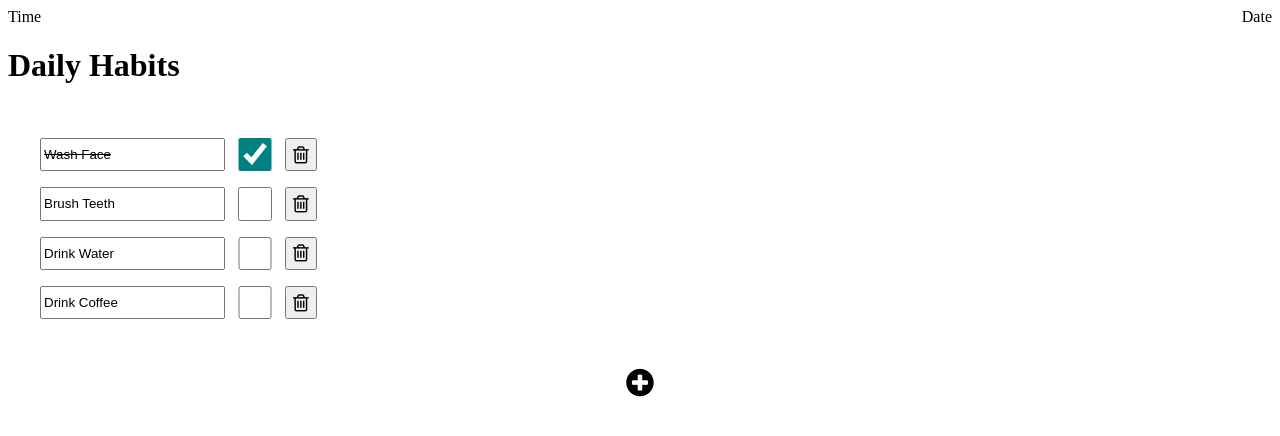
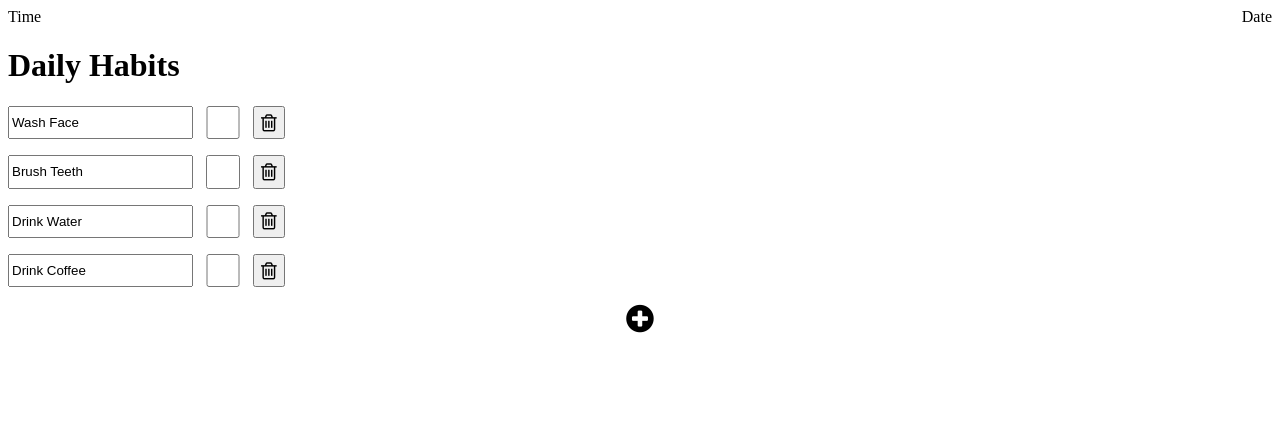
Before and after one commit to skybride/Habit-Tracker, a Vue app: page / in a window 1280 px wide. Shown: the top 436 px of the page. Built offline with nearby package versions, Linux system fonts and the light colour scheme.

Commit message:
Used v-for to clean up template

```diff
--- a/src/components/HabitRow.vue
+++ b/src/components/HabitRow.vue
@@ -23,7 +23,7 @@ export default class HabitRow extends Vue {
 
 	//should pass some boolean from a getter isComplete
 	completeTask() {
-		console.log("Strike through task");
+		console.log("isChecked");
 		this.$emit("onCheck");
 	}
 
--- a/src/components/MainComponent.vue
+++ b/src/components/MainComponent.vue
@@ -5,20 +5,16 @@
 			<span id="date">Date</span>
 		</div>
 		<h1>Daily Habits</h1>
-		<div id="habit-main">
+		<div id="habit-main" v-for="dailyHabit in dailyHabits">
 			<HabitRow
-				task="Wash Face"
-				:isChecked="isChecked"
-				:style="[
-					isStrikeActive
+				:task="dailyHabit.habit"
+				:style="
+					dailyHabit.done
 						? { 'text-decoration': 'line-through' }
-						: { 'text-decoration': 'none' },
-				]"
-				@onCheck="onChecked"
+						: { 'text-decoration': 'none' }
+				"
+				@onCheck="onChecked(dailyHabit.habit, dailyHabit.done)"
 			/>
-			<HabitRow task="Brush Teeth"></HabitRow>
-			<HabitRow task="Drink Water"></HabitRow>
-			<HabitRow task="Drink Coffee"></HabitRow>
 		</div>
 		<div id="extra">
 			<span id="addTask" @click="addNewTask()">
@@ -38,29 +34,39 @@ import HabitRow from "./HabitRow.vue";
 	},
 })
 export default class MainComponent extends Vue {
-	// strikeClass = "strike";
-	isStrikeActive = true;
-	isChecked = true;
+	isChecked = false;
+	dailyHabits = [
+		{ habit: "Wash Face", done: false },
+		{ habit: "Brush Teeth", done: false },
+		{ habit: "Drink Water", done: false },
+		{ habit: "Drink Coffee", done: false },
+	];
+
+	get strikeValue() {
+		return this.isChecked === true
+			? { "text-decoration": "line-through" }
+			: { "text-decoration": "none" };
+	}
 
 	addNewTask() {
 		console.log("Add new task");
 	}
 
-	onChecked() {
-		console.log("message in parent", this.isChecked);
-		this.isChecked = !this.isChecked;
-		this.isStrikeActive = this.isChecked;
-		return this.isStrikeActive;
+	onChecked(dailyHabit: string, done: boolean) {
+		done = !done;
+		this.isChecked = done;
+		this.dailyHabits.filter((value) => {
+			if (value.habit === dailyHabit) {
+				return (value.done = done);
+			}
+		});
+
+		return this.isChecked;
 	}
 }
 </script>
 
 <style lang="css" scoped>
-#habit-main {
-	padding: 1em;
-	margin: 1em;
-}
-
 #date {
 	float: right;
 }
```
